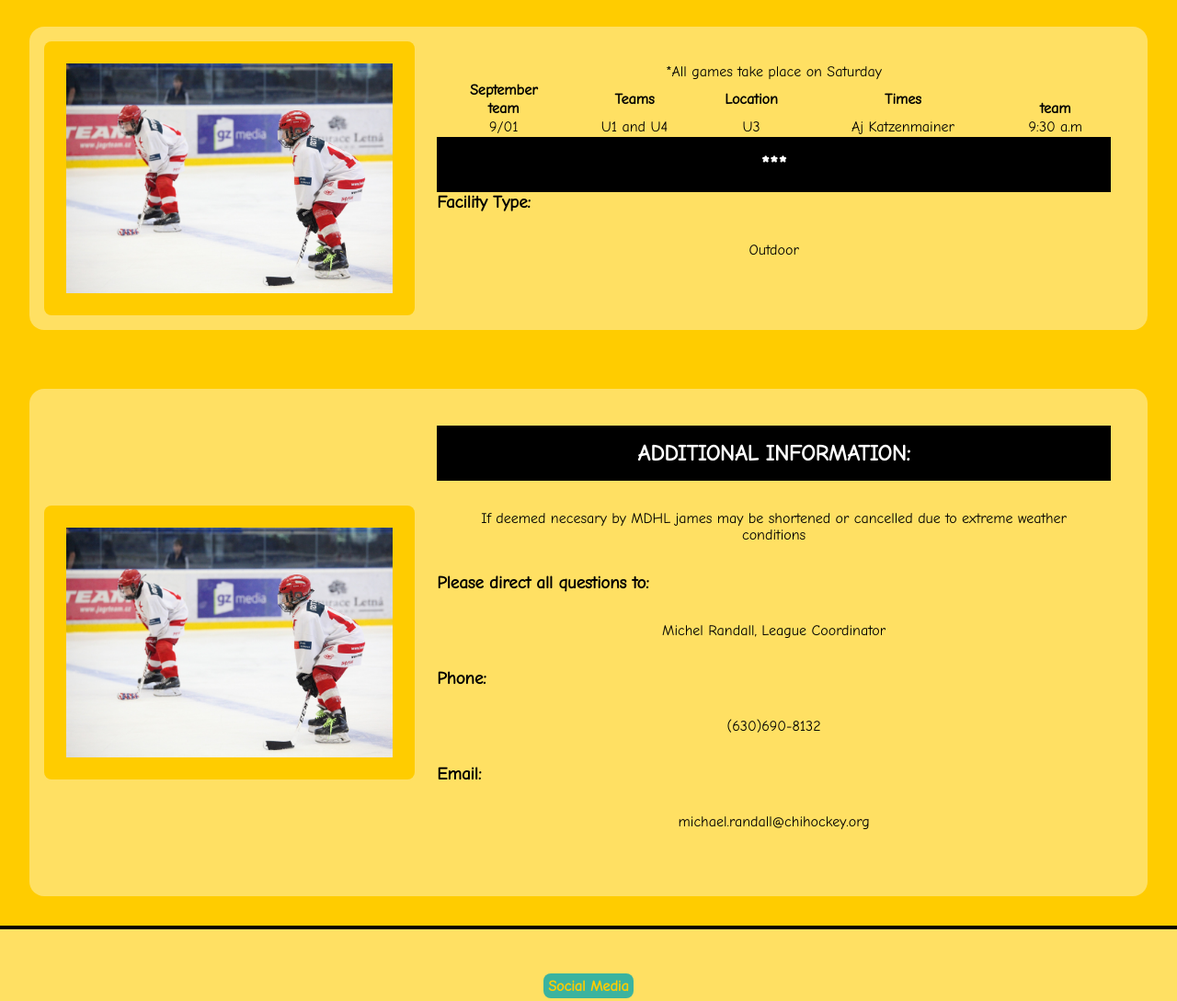
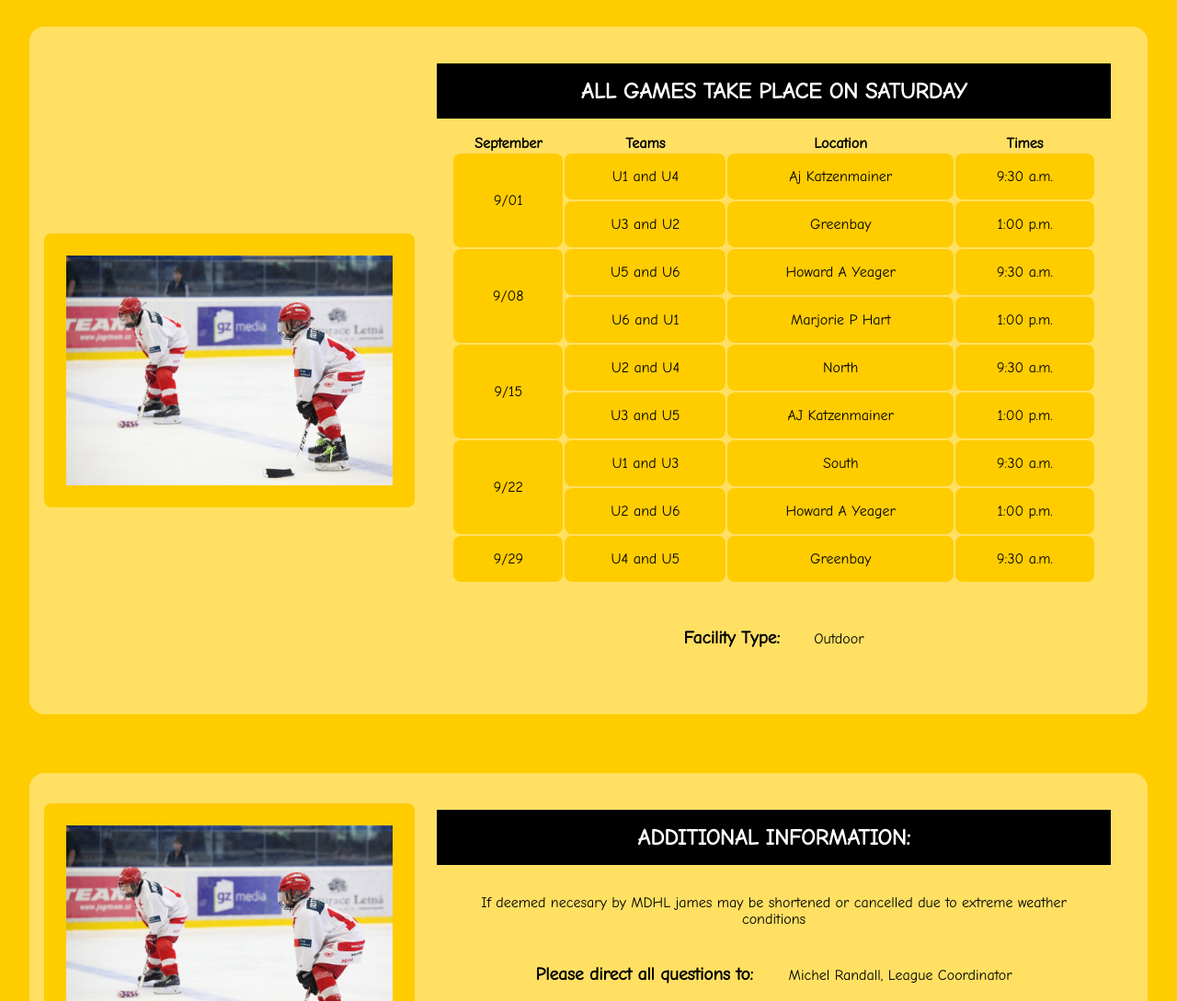
Before and after one commit to Sol-Gaby/Task3-AddMoreInfo, a plain HTML site: page GameInformation.html in a window 1280 px wide. Shown: the part 920-2009 px from the top of the page at 92% size. Drawn offline with Linux system fonts and the light colour scheme.

Commit message:
Rules y Information terminadas, se cambio el hover del footer

```diff
--- a/GameInformation.html
+++ b/GameInformation.html
@@ -40,36 +40,76 @@
         <article >
             <img src="./src/img/hockey3.jpg" alt="" class="imagen_Inf">
             <div class="articulo">
-                <h3 class="h3Abot"></h3>
-
+                <h2>All games take place on Saturday</h2>
                 <table>
                     <thead>
-                        <caption>*All games take place on Saturday</caption>
+                        <!-- <caption>*All games take place on Saturday</caption> -->
                         <tr>
-                            <th rowspan="1">September</th>
-                            <th rowspan="2">Teams</th>
-                            <th rowspan="2">Location</th>
-                            <th rowspan="2">Times</th>
-                        </tr>
-                        <tr>
-                            <th>team</th>
-                            <th>team</th>
+                            <th>September</th>
+                            <th>Teams</th>
+                            <th>Location</th>
+                            <th>Times</th>
                         </tr>
                     </thead>
                     <tbody>
                         <tr>
-                            <td>9/01</td>
+                            <td rowspan="2">9/01</td>
                             <td> U1 and U4</td>
-                            <td> U3</td>
                             <td>Aj Katzenmainer</td>
-                            <td>9:30 a.m</td>
-                            <td></td>
+                            <td>9:30 a.m.</td>
+                        </tr>
+                        <tr>
+                            <td> U3 and U2</td>
+                            <td>Greenbay</td>
+                            <td>1:00 p.m.</td>
+                        </tr>
+                        <!-- segunda fila -->
+                        <tr>
+                            <td rowspan="2">9/08</td>
+                            <td> U5 and U6</td>
+                            <td>Howard A Yeager</td>
+                            <td>9:30 a.m.</td>
+                        </tr>
+                        <tr>
+                            <td>U6 and U1</td>
+                            <td>Marjorie P Hart</td>
+                            <td>1:00 p.m.</td>
+                        </tr>
+                        <!-- tercera fila -->
+                        <tr>
+                            <td rowspan="2">9/15</td>
+                            <td> U2 and U4</td>
+                            <td>North</td>
+                            <td>9:30 a.m.</td>
+                        </tr>
+                        <tr>
+                            <td> U3 and U5</td>
+                            <td>AJ Katzenmainer</td>
+                            <td>1:00 p.m.</td>
+                        </tr>
+                        <!-- cuarta fila -->
+                        <tr>
+                            <td rowspan="2">9/22</td>
+                            <td> U1 and U3</td>
+                            <td>South</td>
+                            <td>9:30 a.m.</td>
+                        </tr>
+                        <tr>
+                            <td> U2 and U6</td>
+                            <td>Howard A Yeager</td>
+                            <td>1:00 p.m.</td>
+                        </tr>
+                        <!-- quinta fila -->
+                        <tr>
+                            <td>9/29</td>
+                            <td> U4 and U5</td>
+                            <td>Greenbay</td>
+                            <td>9:30 a.m.</td>
                         </tr>
                     </tbody>
                 </table>
-                <h2>***</h2>
-                <h3 class="info">Facility Type:</h3>
-                <p>Outdoor</p>
+
+                <p><span class="infoS">Facility Type:</span> Outdoor</p>
             </div>
         </article>
         <div>
@@ -77,14 +117,13 @@
                 <img src="./src/img/hockey3.jpg" alt="" class="imagen_Inf">
 
                 <div class="articulo">
-                    <h2 class="h3Abot">Additional Information:</h2>
+                    <h2>Additional Information:</h2>
                     <p>If deemed necesary by MDHL james may be shortened or cancelled due to extreme  weather conditions</p>
-                    <h3>Please direct all questions to:</h3>
-                    <p>Michel Randall, League Coordinator</p>
-                    <h3>Phone:</h3>
-                    <p>(630)690-8132</p>
-                    <h3>Email:</h3>
-                    <p>michael.randall@chihockey.org</p>
+                    <p class="infoP"><span class="infoS">Please direct all questions to: </span> Michel Randall, League Coordinator</p>
+                    <div class="doble">
+                        <p class="infoP"><span class="infoS">Phone: </span> (630)690-8132</p>
+                        <p class="infoP"><span class="infoS">Email: </span> michael.randall@chihockey.org</p>
+                    </div>
                 </div>
             </article>
 
--- a/src/styles/style3.css
+++ b/src/styles/style3.css
@@ -92,6 +92,7 @@ h4 {
     background: var(--color2);
     border-radius: 0.5rem;
     color: var(--color1);
+    border: 0.2rem solid black;
 }
 
 /* parte del formulario de contacto */
@@ -123,15 +124,38 @@ button:hover{
 }
 svg{
     margin: 1rem;
-    padding: 0.2rem;
+    padding: 0.3rem;
+    filter: blur(1px);
 }
 svg:hover{
     background-color: var(--color1);
     border-radius: 0.5rem;
     padding: 0.2rem;
+    translate: 0.5rem 0.2rem 0.5rem;
+    transform: translateY(-3px) scale(1.05);
+    box-shadow: 0 8px 8px 0 rgb(0,0,0, .4);
+    border: 0.1rem solid rgba(0, 0, 0, 0.804);
+    filter: none;
 }
 table{
     text-align: center;
+    padding: 1rem;
+}
+td{
+    padding: 1rem;
+    background-color: var(--color1);
+    border-radius: 0.5rem;
+}
+ol{
+    display: flex;
+    flex-direction: column;
+    align-items: center;
+}
+ul{
+    width: 70%;
+}
+ul>li {
+    list-style-type: circle;
 }
 .fondo {
     /* position: relative; */
@@ -159,6 +183,7 @@ table{
     object-fit: contain;
     width: 30%;
     background-color: var(--color1);
+    /* ver como queda despues con el back1 y con un padding de 1 o menos */
     padding: 1.5rem;
     border-radius: 0.5rem;
     align-self: center;
@@ -201,9 +226,28 @@ table{
 .h3Abot{
     text-align: center;
 }
-/* .redes:hover{
-    background-color: var(--color1);
-    padding: 1rem;
-    margin: 1rem;
-    border-radius: 0.5rem;
-} */
+.infoS{
+    font-weight: bolder;
+    font-size: 1.2rem;
+    padding-right: 2rem;
+}
+.infoP{
+    text-align: center;
+    margin-top: 0.5rem;
+}
+.doble{
+    display: flex;
+    justify-content: space-between;
+}
+.subLis{
+    width: 90%;
+    margin: 5%;
+}
+.h5{
+    border-top-style: solid;
+}
+.subArt{
+    display: flex;
+    flex-direction: column;
+    align-items: center;
+}
```
Also changed, not shown: Rules.html (+46 -24 lines).
